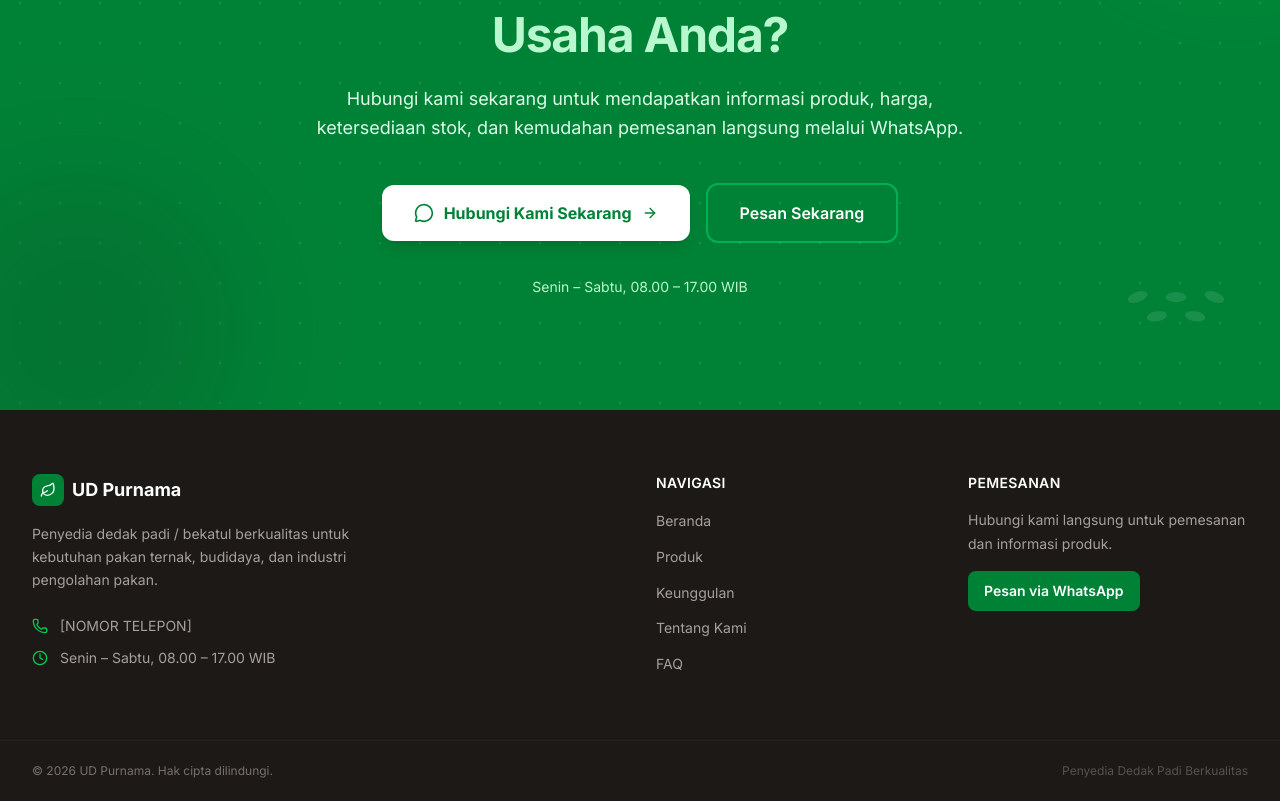
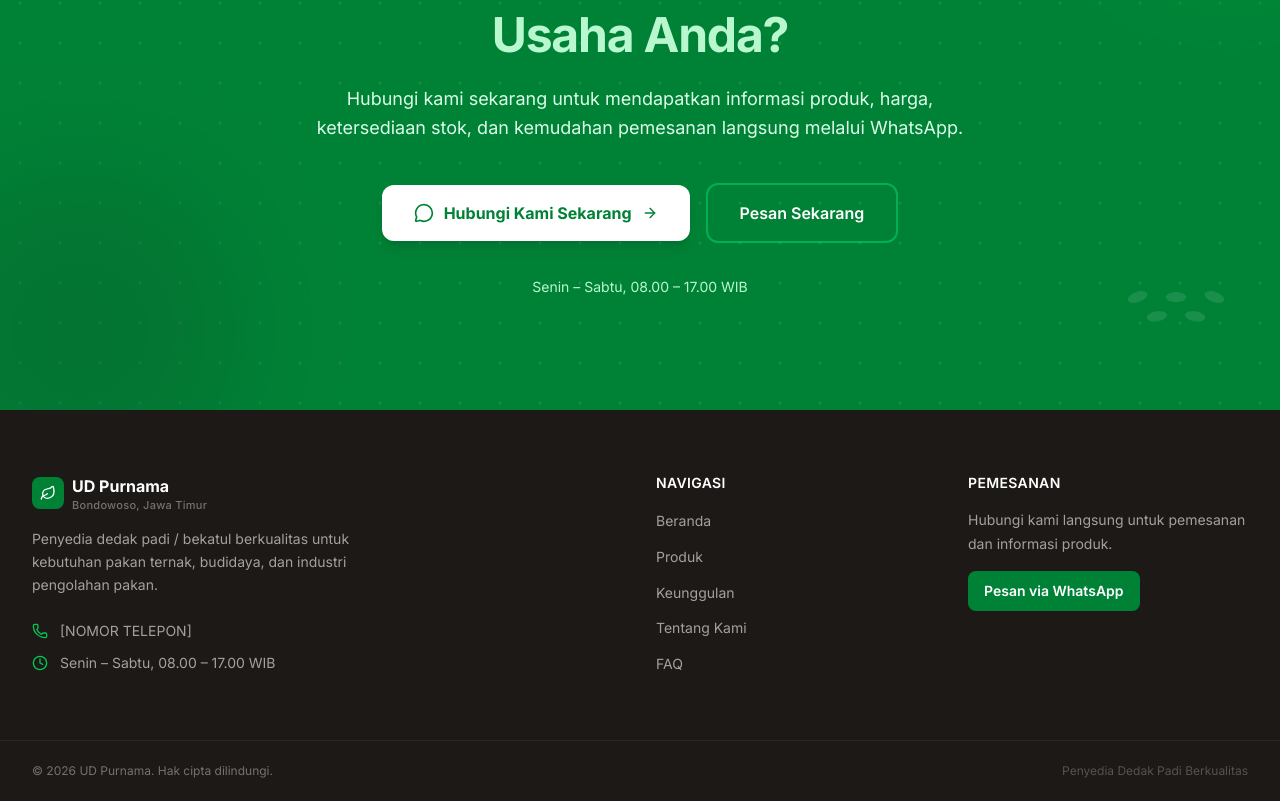
Before and after one commit to ardhikaxx/dedak-padi-web, a Next.js app: page / in a window 1280 px wide. Shown: the part 8979-9780 px from the top of the page. Built offline with nearby package versions, Linux system fonts and the light colour scheme.

Commit message:
feat: add Bondowoso Jawa Timur sub-header to footer logo

```diff
--- a/components/Footer.tsx
+++ b/components/Footer.tsx
@@ -25,9 +25,14 @@ export default function Footer() {
               <div className="w-8 h-8 rounded-lg bg-green-700 flex items-center justify-center">
                 <Leaf className="w-4 h-4 text-white" aria-hidden="true" />
               </div>
-              <span className="font-bold text-lg text-white">
-                {businessConfig.name}
-              </span>
+              <div className="flex flex-col leading-none">
+                <span className="font-bold text-base text-white">
+                  {businessConfig.name}
+                </span>
+                <span className="text-[11px] font-medium text-stone-500 tracking-wide mt-0.5">
+                  {businessConfig.location}
+                </span>
+              </div>
             </div>
 
             <p className="text-sm text-stone-400 leading-relaxed mb-6 max-w-xs">
```
